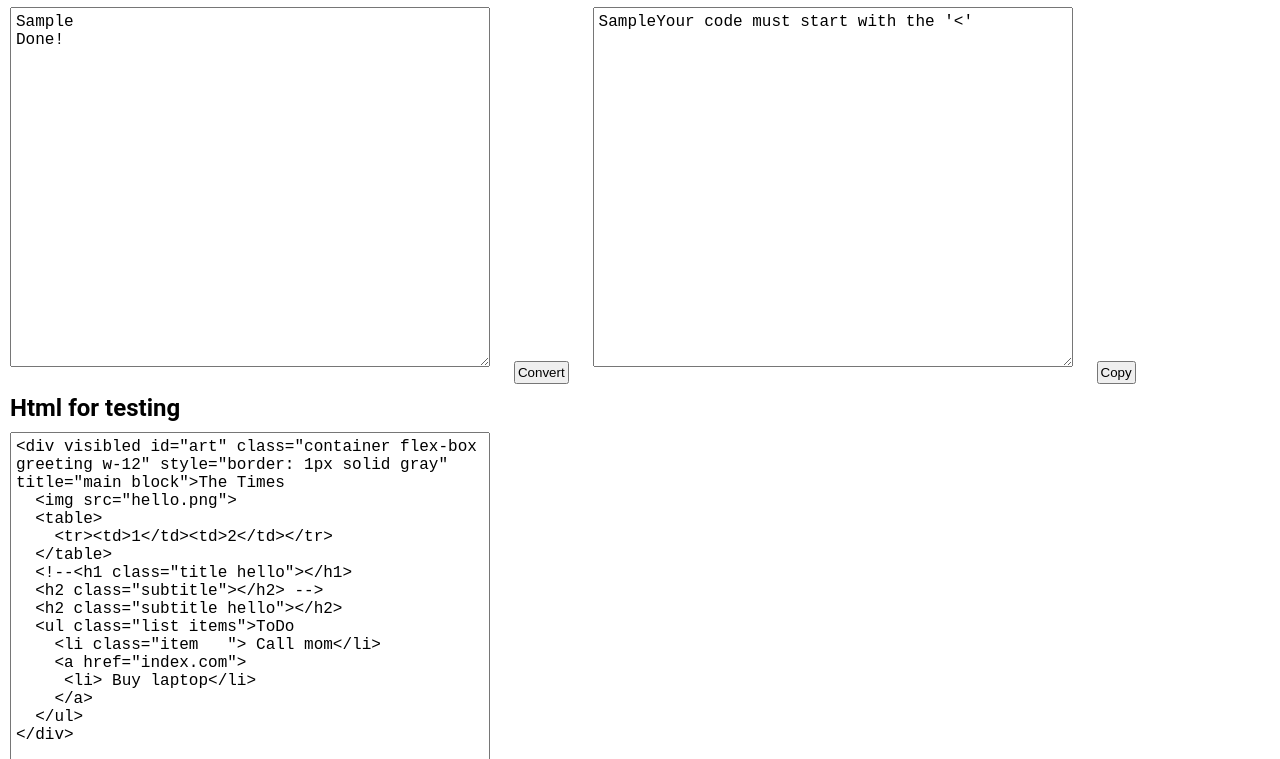
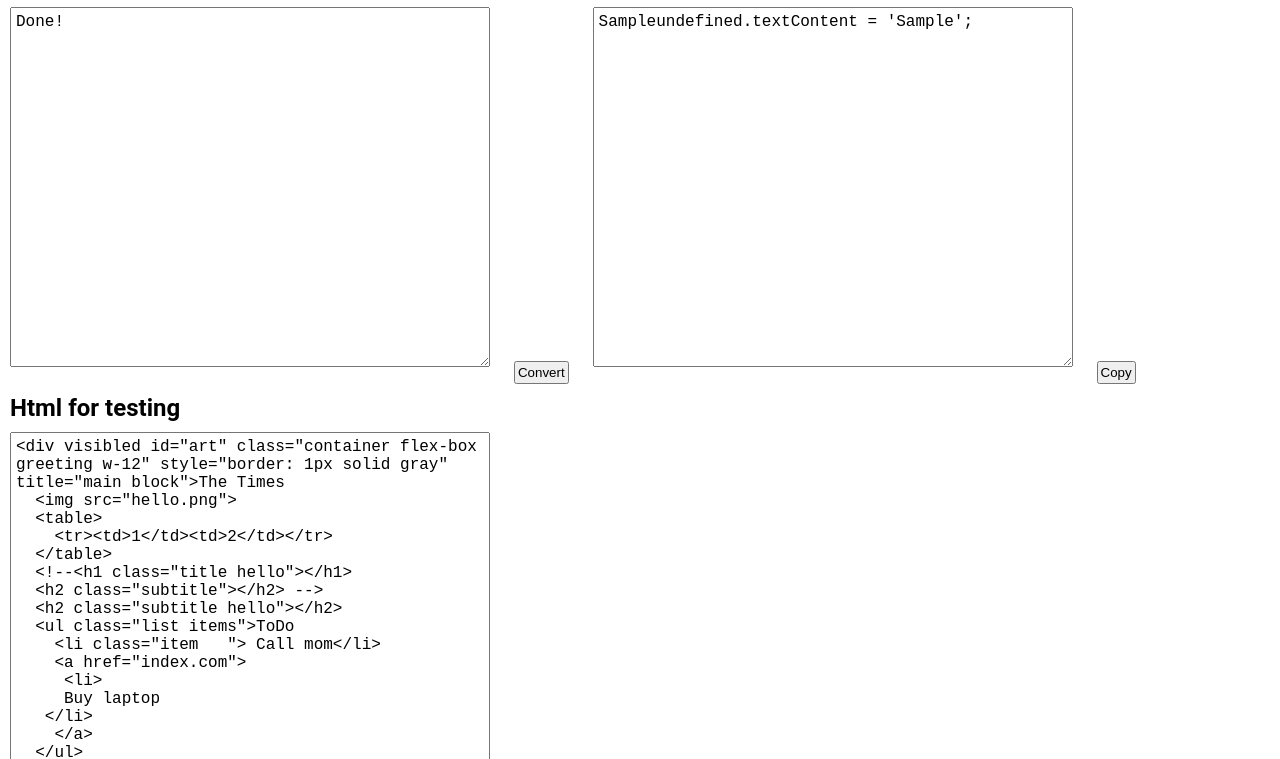
Before and after one commit to boriskrasko/html-to-js, a plain HTML site: page index.html in a window 1280 px wide. Both pictures are taken after typing "Sample", "Sample", "Sample" into the empty fields and a click on the button "Convert". Shown: the part 41-800 px from the top of the page. Drawn offline with Linux system fonts and the light colour scheme.

Commit message:
feat: comment support

```diff
--- a/main.js
+++ b/main.js
@@ -147,7 +147,14 @@ let checkClosingTag = () => {
 
 let addTextContentToElement = () => {
   outputJavaScript.value += `${name}.textContent = '${textContent}';\n`;
-  addChildToParent();
+  if (trimmedString[0] !== signs[1]) {
+    removeFirstStringFromHtml();
+    getLastCharOfString(inputHtml.value);
+    getStringFromHtmlCode();
+    getOpennigTag();
+  } else {
+    addChildToParent();
+  }
 }
 
 let checkTextContent = () => {
@@ -267,12 +274,11 @@ let getOpennigTag = () => {
     getOpennigTag();
   } else {
     trimmedString = trimmedString.replace('>', ' >');
-    if (trimmedString[0] == 'D') {
+    if (trimmedString.indexOf('Done') !== -1) {
     outputJavaScript.value += ``;
   } else if (trimmedString[0] !== signs[1]) {
-    outputJavaScript.value +=  `Your code must start with the '<'\n`;
-  } else if (trimmedString[1] == signs[2]) {
-    outputJavaScript.value += `There can be no space after '<'\n`;
+    textContent = trimmedString;
+    addTextContentToElement();
   } else {
     getIndexOfChar(trimmedString, ' ');
     indexOfSpace = indexOfChar;
@@ -316,11 +322,13 @@ copyBtn.addEventListener('mouseout', outFunc);
 
 convertBtn.addEventListener('click', () => {
   inputHtml.value = inputHtml.value.replace(/</gi, `\n<`);
+  while (firstIndexOfComment !== -1) {
   firstIndexOfComment = inputHtml.value.indexOf('<!--');
-  lastIndexOfComment = inputHtml.value.lastIndexOf('-->') + 4;
-  comment = inputHtml.value.slice(firstIndexOfComment, lastIndexOfComment)
+  lastIndexOfComment = inputHtml.value.indexOf('-->') + 4;
+  comment = inputHtml.value.slice(firstIndexOfComment, lastIndexOfComment);
   console.log(comment);
   inputHtml.value = inputHtml.value.replace(comment, ``);
+  }
   inputHtml.value = inputHtml.value.replace(/^\s*[\r\n]/gm, ``);
   logs.value = inputHtml.value;
   inputHtml.value += '\nDone!';
@@ -328,3 +336,9 @@ convertBtn.addEventListener('click', () => {
   getStringFromHtmlCode();
   getOpennigTag();
 })
+
+// if (trimmedString[0] !== signs[1]) {
+//   outputJavaScript.value +=  `Your code must start with the '<'\n`;
+// } else if (trimmedString[1] == signs[2]) {
+//   outputJavaScript.value += `There can be no space after '<'\n`;
+// }
```
Also changed, not shown: index.html (+3 -1 lines).
